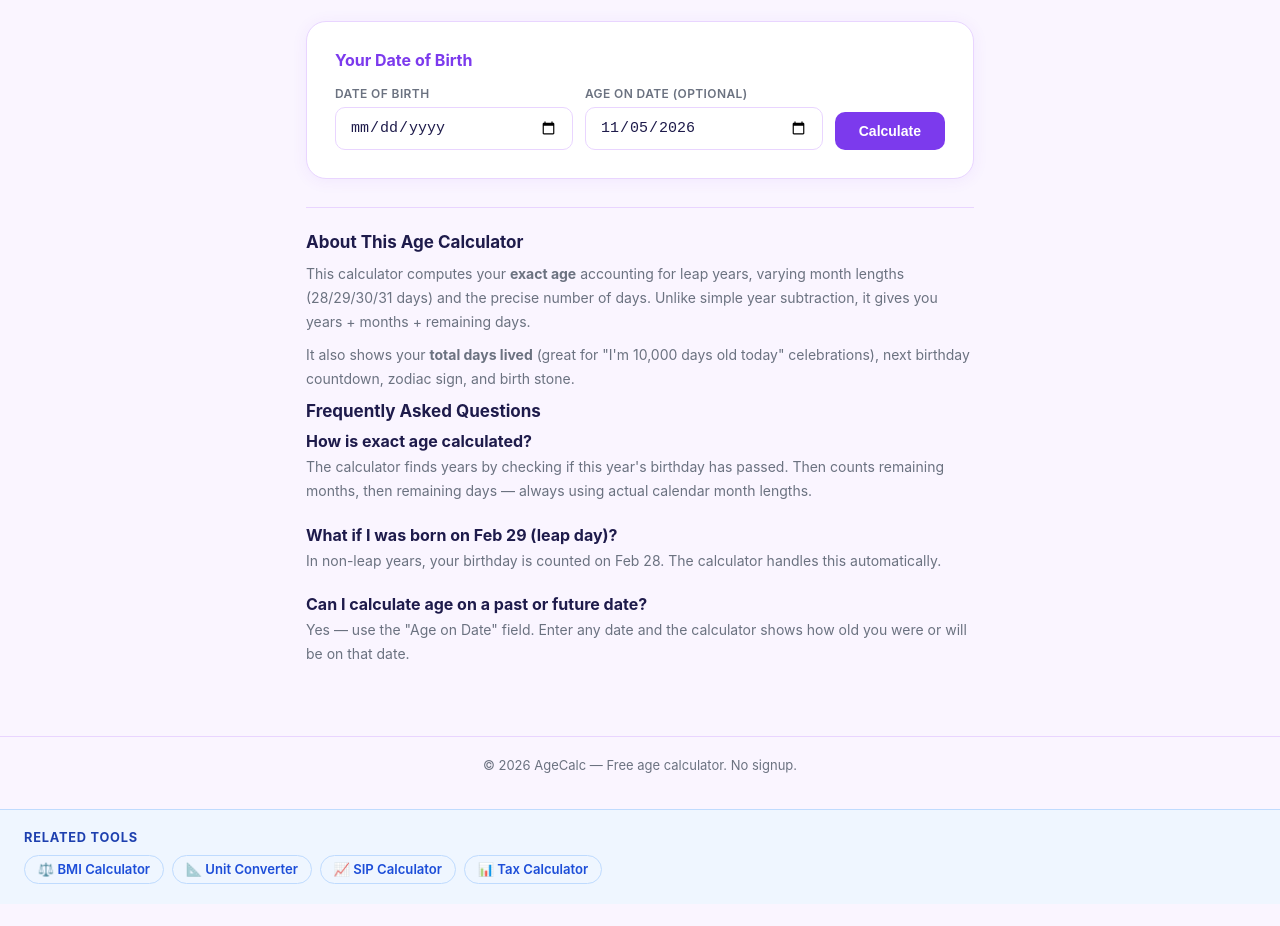
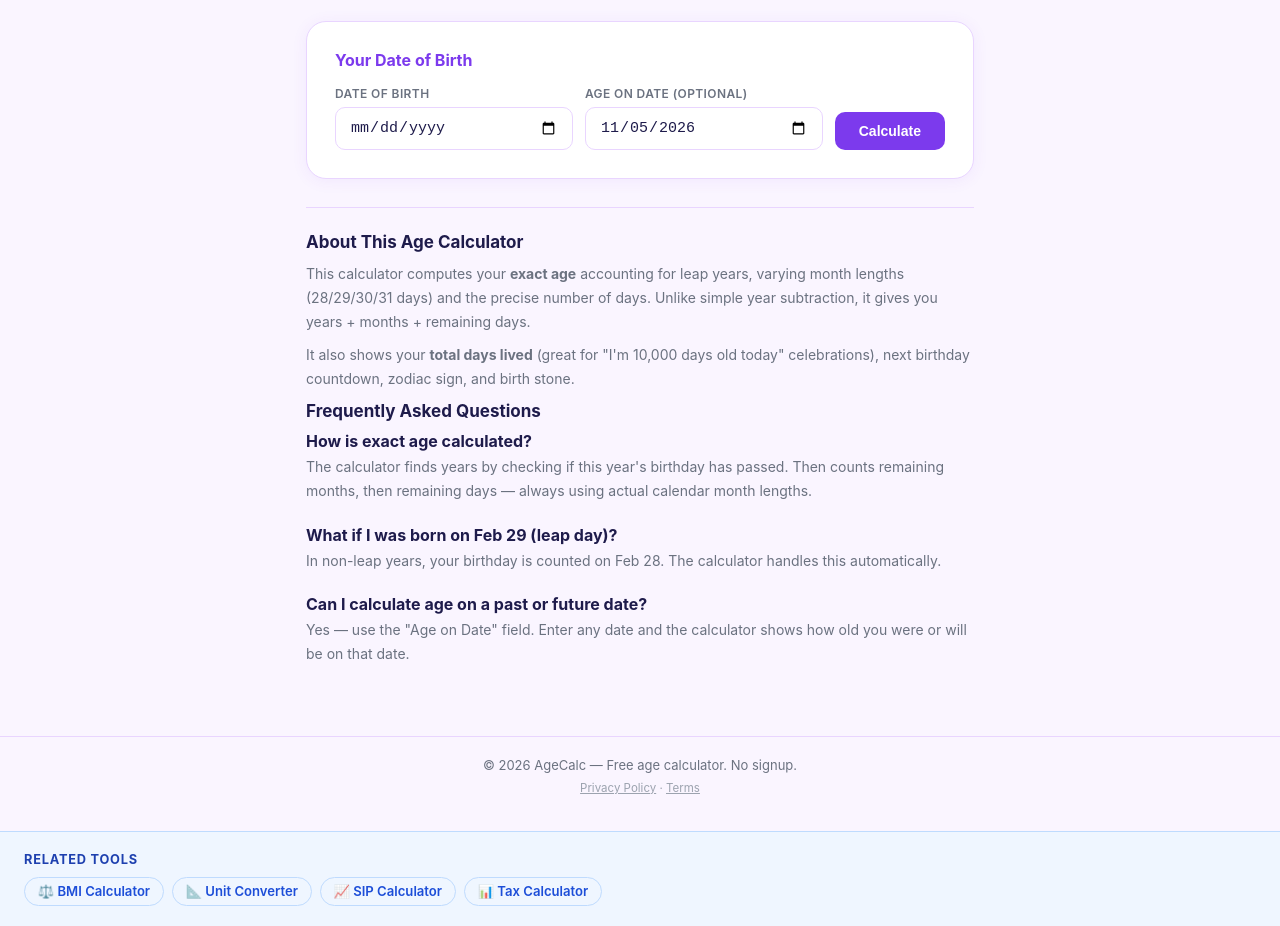
Before and after one commit to nxtcraft/agecalc, a plain HTML site: page index.html in a window 1280 px wide. Shown: the part 144-1070 px from the top of the page. Before the commit the page ends 1048 px from the top, so only its background shows below. Drawn offline with Linux system fonts and the light colour scheme.

Commit message:
legal: add Privacy Policy + Terms footer links
Co-Authored-By: Claude Sonnet 4.6 <noreply@anthropic.com>

```diff
--- a/index.html
+++ b/index.html
@@ -132,7 +132,8 @@ footer{text-align:center;padding:20px;font-size:13px;color:var(--muted);border-t
   </div>
 </div>
 
-<footer><p>© 2026 AgeCalc — Free age calculator. No signup.</p></footer>
+<footer><p>© 2026 AgeCalc — Free age calculator. No signup.</p><p style="font-size:.72rem;color:#9ca3af;margin-top:.5rem"><a href="https://nxtcraft.github.io/privacy/" style="color:#9ca3af">Privacy Policy</a> · <a href="https://nxtcraft.github.io/terms/" style="color:#9ca3af">Terms</a></p>
+</footer>
 <script>if("serviceWorker"in navigator)navigator.serviceWorker.register("/agecalc/sw.js");</script>
 
 <script>
```
